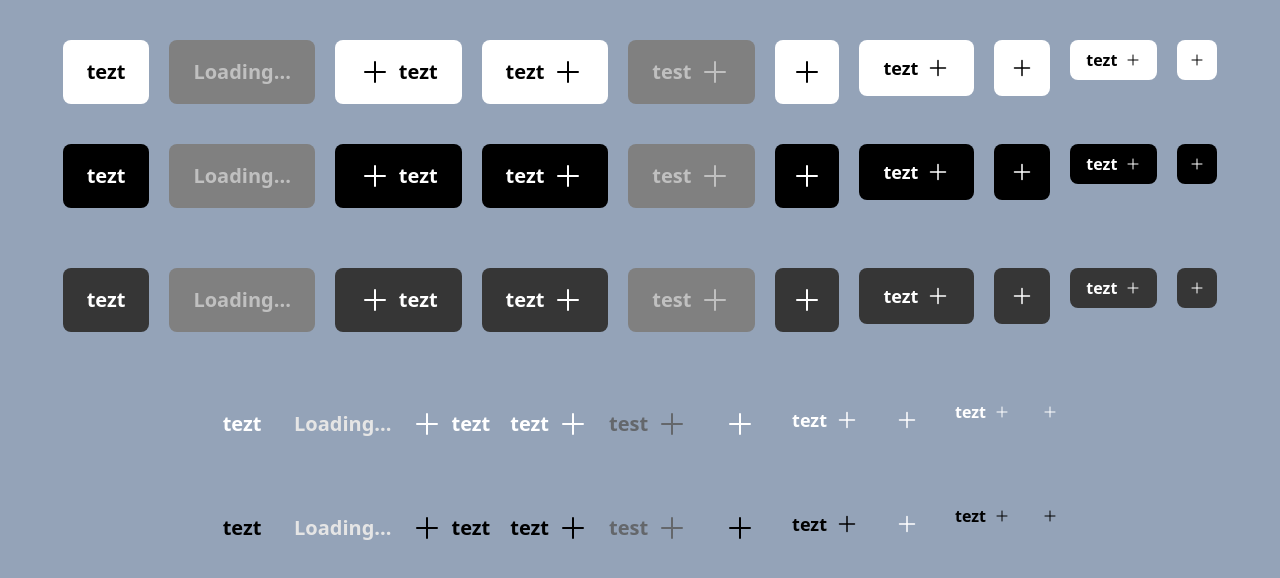
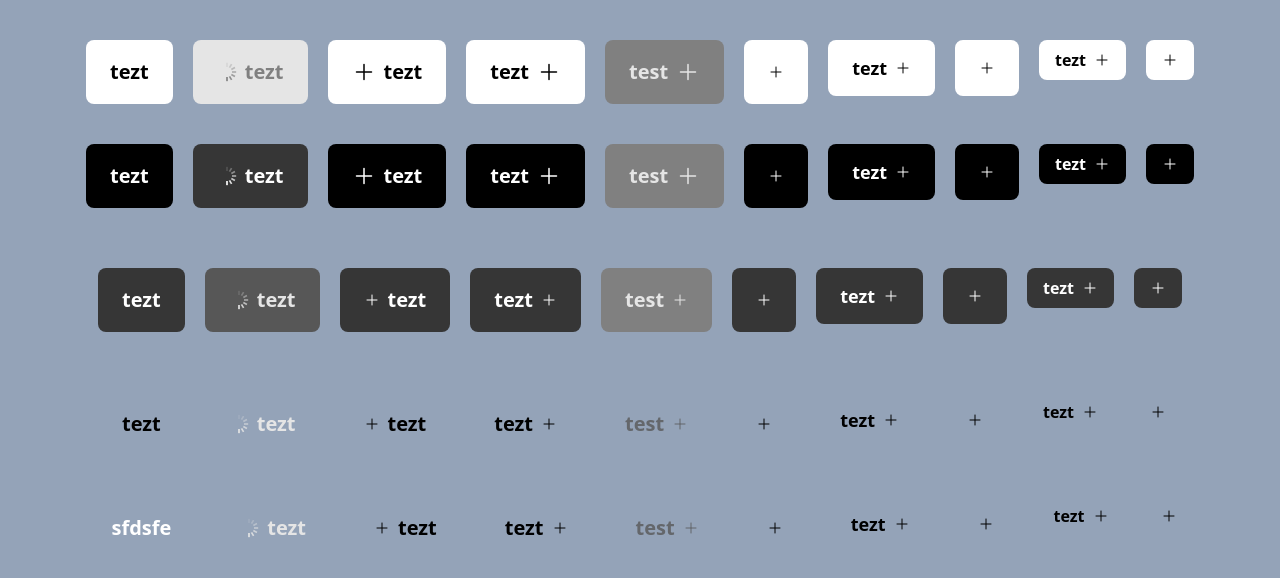
Before and after one commit to Kiet2022/ComponentLib, a Next.js app: page / in a window 1280 px wide. Shown: the top 578 px of the page. Built offline with nearby package versions, Linux system fonts and the light colour scheme.

Commit message:
Update: remove theme, optimize code

```diff
--- a/components/button.tsx
+++ b/components/button.tsx
@@ -1,16 +1,23 @@
-import { ReactNode, useState } from "react";
+import SpinnerIcon from "@/public/assets/icons/SpinnerIcon";
+import { ReactNode } from "react";
 
 interface ButtonProps {
   label?: string;
   disabled?: boolean;
   loading?: boolean;
-  variant?: "default" | "primary" | "secondary";
-  theme?: "dark" | "white";
+  variant?: "default" | "primary-white" | "primary-dark" | "secondary-dark";
   size?: "sm" | "lg" | "xl";
   onClick?: () => void;
-
   leftIcon?: ReactNode;
   rightIcon?: ReactNode;
+  className?: string;
+}
+
+enum EVARIANT {
+  DEFAULT = "default",
+  PRIMARY_WHITE = "primary-white",
+  PRIMARY_DARK = "primary-dark",
+  SECONDARY_DARK = "secondary-dark",
 }
 
 const Button: React.FC<ButtonProps> = ({
@@ -18,92 +25,51 @@ const Button: React.FC<ButtonProps> = ({
   disabled = false,
   loading,
   variant = "default",
-  theme = "white",
   size = "sm",
   onClick,
   leftIcon,
   rightIcon,
+  className,
+  ...props
 }) => {
-  enum VARIANT {
-    DEFAULT = "default",
-    PRIMARY = "primary",
-    SECONDARY = "secondary",
-  }
-
-  enum THEME {
-    DARK = "dark",
-    WHITE = "white",
-  }
-
-  enum SIZE {
-    SMALL = "sm",
-    LARGE = "lg",
-    EXTRA = "xl",
-  }
+  const buttonSize: { [key: string]: string } = {
+    sm: ` text-base font-bold py-2 px-4 min-w-10 min-h-10 `,
+    lg: ` text-lg font-bold py-3 px-6 min-w-14 min-h-14 `,
+    xl: ` text-xl font-bold py-4 px-6 min-w-16 min-h-16 `,
+  };
+  const baseButton = `w-fit h-fit flex flex-row items-center justify-center gap-2 box-border ${buttonSize[size]} ${className}`;
 
   const buttonStyle: { [key: string]: string } = {
-    [VARIANT.DEFAULT]: `w-fit h-fit !p-0  hover:text-emerald-500 disabled:text-grey-30/80 ${
+    [EVARIANT.DEFAULT]: `hover:text-mint-300 disabled:text-grey-30/80 ${
       loading && "disabled:text-grey-90"
-    }`,
-    [VARIANT.PRIMARY]: `w-fit h-fit rounded-lg hover:bg-mint-300 hover:text-black disabled:bg-grey-md disabled:text-white/50`,
-    [VARIANT.SECONDARY]: `w-fit h-fit rounded-lg bg-grey-20 hover:bg-mint-300 hover:text-black active:bg-grey-20 disabled:bg-grey-md disabled:text-white/50 ${
-      loading && "disabled:bg-grey-90 disabled:text-black/50"
-    }`,
+    }   ${baseButton}`,
+    [EVARIANT.PRIMARY_WHITE]: `hover:bg-mint-300 hover:text-black rounded-lg  bg-white text-black active:bg-white ${
+      loading
+        ? "disabled:bg-grey-90 disabled:text-grey-50"
+        : "disabled:bg-grey-50 disabled:text-grey-90"
+    }  ${baseButton}`,
+    [EVARIANT.PRIMARY_DARK]: `hover:bg-mint-300 hover:text-black rounded-lg   bg-black active:bg-grey-20 text-white active:text-white ${
+      loading
+        ? "disabled:bg-grey-20 disabled:text-white"
+        : "disabled:bg-grey-50 disabled:text-grey-90"
+    } ${baseButton}`,
+    [EVARIANT.SECONDARY_DARK]: `hover:bg-mint-300 hover:text-black rounded-lg text-white bg-grey-20   active:bg-grey-20 ${
+      loading
+        ? "disabled:bg-grey-30 disabled:text-grey-90"
+        : "disabled:bg-grey-50 disabled:text-grey-90"
+    }  ${baseButton}`,
   };
 
-  const buttonSize: { [key: string]: string } = {
-    [SIZE.SMALL]: ` text-base font-bold py-2 px-4 min-w-10 min-h-10 `,
-    [SIZE.LARGE]: ` text-lg font-bold py-3 px-6 min-w-14 min-h-14 `,
-    [SIZE.EXTRA]: ` text-xl font-bold py-4 px-6 min-w-16 min-h-16 `,
-  };
-
-  function getButtonTheme(variant: string, theme: string) {
-    if (variant === VARIANT.PRIMARY) {
-      return theme === THEME.WHITE
-        ? `bg-white text-black active:bg-white ${
-            loading && "disabled:bg-grey-90 disabled:text-black/50"
-          }`
-        : `bg-black active:bg-grey-20 text-white active:text-white ${
-          loading && "disabled:bg-grey-20"
-        }`;
-    }
-    return theme === THEME.WHITE
-      ? "text-black active:text-grey-15"
-      : "text-white active:text-white";
-  }
-
-  function getButtonStyle(variant: string, theme: string, size: string) {
-    return (
-      "flex flex-row  items-center justify-center gap-2 box-border " +
-      `${buttonStyle[variant]}  ${getButtonTheme(variant, theme)}  ${
-        buttonSize[size]
-      }`
-    );
-  }
-  const btnStyle = getButtonStyle(variant, theme, size);
-  const iconSize = size === "sm" ? "w-4" : size === "lg" ? "w-6" : "w-8";
-
-  if (!label) {
-    return (
-      <button className={btnStyle + " !p-0"} disabled={disabled} onClick={onClick}>
-        {leftIcon && <div className={iconSize}>{leftIcon}</div>}
-        {rightIcon && <div className={iconSize}>{rightIcon}</div>}
-      </button>
-    );
-  }
-
-  if (loading) {
-    return (
-      <button className={btnStyle} disabled={loading} onClick={onClick}>
-        Loading...
-      </button>
-    );
-  }
   return (
-    <button className={btnStyle} disabled={disabled} onClick={onClick}>
-      {leftIcon && <div className={iconSize}>{leftIcon}</div>}
+    <button
+      disabled={disabled || loading}
+      onClick={onClick}
+      className={buttonStyle[variant]}
+    >
+      {loading && <SpinnerIcon/>}
+      {leftIcon && <span>{leftIcon}</span>}
       {label}
-      {rightIcon && <div className={iconSize}>{rightIcon}</div>}
+      {rightIcon && <span>{rightIcon}</span>}
     </button>
   );
 };
--- a/pages/index.tsx
+++ b/pages/index.tsx
@@ -5,263 +5,161 @@ export default function ButtonLibrary() {
   return (
     <div className="bg-slate-400 h-screen flex flex-col gap-10 pt-10">
       <div className="flex flex-row gap-5 justify-center">
-        <Button label="tezt" variant="primary" theme="white" size="xl" />
-        <Button label="tezt" variant="primary" theme="white" size="xl" loading={true}/>
+        <Button label="tezt" variant="primary-white" size="xl" />
+        <Button label="tezt" variant="primary-white" size="xl" loading={true} />
         <Button
           label="tezt"
-          variant="primary"
-          theme="white"
+          variant="primary-white"
           size="xl"
-          leftIcon={<PlusHeroIcon />}
+          leftIcon={<PlusHeroIcon className={'w-6'}/>}
         />
         <Button
           label="tezt"
-          variant="primary"
-          theme="white"
+          variant="primary-white"
           size="xl"
-          rightIcon={<PlusHeroIcon />}
+          rightIcon={<PlusHeroIcon className={'w-6'}/>}
         />
         <Button
           label="test"
-          variant="primary"
-          theme="white"
+          variant="primary-white"
           size="xl"
-          rightIcon={<PlusHeroIcon />}
+          rightIcon={<PlusHeroIcon className={'w-6'}/>}
           disabled={true}
         />
-        <Button
-          variant="primary"
-          theme="white"
-          size="xl"
-          rightIcon={<PlusHeroIcon />}
-        />
+        <Button variant="primary-white" size="xl" rightIcon={<PlusHeroIcon className={'w-4'}/>} />
 
         <Button
           label="tezt"
-          variant="primary"
-          theme="white"
+          variant="primary-white"
           size="lg"
-          rightIcon={<PlusHeroIcon />}
+          rightIcon={<PlusHeroIcon className={'w-4'}/>}
         />
+        <Button variant="primary-white" size="lg" rightIcon={<PlusHeroIcon className={'w-4'}/>} />
         <Button
-          variant="primary"
-          theme="white"
-          size="lg"
-          rightIcon={<PlusHeroIcon />}
+          label="tezt"
+          variant="primary-white"
+          size="sm"
+          rightIcon={<PlusHeroIcon className={'w-4'}/>}
+        />
+        <Button variant="primary-white" size="sm" rightIcon={<PlusHeroIcon className={'w-4'}/>} />
+      </div>
+
+      <div className="flex flex-row gap-5 justify-center">
+        <Button label="tezt" variant="primary-dark" size="xl" />
+        <Button label="tezt" variant="primary-dark" size="xl" loading={true} />
+        <Button
+          label="tezt"
+          variant="primary-dark"
+          size="xl"
+          leftIcon={<PlusHeroIcon className={'w-6'}/>}
         />
         <Button
           label="tezt"
-          variant="primary"
-          theme="white"
-          size="sm"
-          rightIcon={<PlusHeroIcon />}
+          variant="primary-dark"
+          size="xl"
+          rightIcon={<PlusHeroIcon className={'w-6'} />}
         />
         <Button
-          variant="primary"
-          theme="white"
+          label="test"
+          variant="primary-dark"
+          size="xl"
+          rightIcon={<PlusHeroIcon  className={'w-6'}/>}
+          disabled={true}
+        />
+        <Button variant="primary-dark" size="xl" rightIcon={<PlusHeroIcon  className={'w-4'}/>} />
+
+        <Button
+          label="tezt"
+          variant="primary-dark"
+          size="lg"
+          rightIcon={<PlusHeroIcon className={'w-4'}/>}
+        />
+        <Button variant="primary-dark" size="lg" rightIcon={<PlusHeroIcon className={'w-4'}/>} />
+        <Button
+          label="tezt"
+          variant="primary-dark"
           size="sm"
-          rightIcon={<PlusHeroIcon />}
+          rightIcon={<PlusHeroIcon className={'w-4'}/>}
         />
+        <Button variant="primary-dark" size="sm" rightIcon={<PlusHeroIcon className={'w-4'}/>} />
+      </div>
+
+      <div className="flex flex-row gap-5 justify-center p-5">
+        <Button label="tezt" variant="secondary-dark" size="xl" />
+        <Button label="tezt" variant="secondary-dark" size="xl" loading={true} />
+        <Button
+          label="tezt"
+          variant="secondary-dark"
+          size="xl"
+          leftIcon={<PlusHeroIcon className={'w-4'}/>}
+        />
+        <Button
+          label="tezt"
+          variant="secondary-dark"
+          size="xl"
+          rightIcon={<PlusHeroIcon className={'w-4'}/>}
+        />
+        <Button
+          label="test"
+          variant="secondary-dark"
+          size="xl"
+          rightIcon={<PlusHeroIcon className={'w-4'}/>}
+          disabled={true}
+        />
+        <Button variant="secondary-dark" size="xl" rightIcon={<PlusHeroIcon className={'w-4'}/>} />
+
+        <Button
+          label="tezt"
+          variant="secondary-dark"
+          size="lg"
+          rightIcon={<PlusHeroIcon className={'w-4'}/>}
+        />
+        <Button variant="secondary-dark" size="lg" rightIcon={<PlusHeroIcon className={'w-4'}/>} />
+        <Button
+          label="tezt"
+          variant="secondary-dark"
+          size="sm"
+          rightIcon={<PlusHeroIcon className={'w-4'}/>}
+        />
+        <Button variant="secondary-dark" size="sm" rightIcon={<PlusHeroIcon className={'w-4'}/>} />
       </div>
 
       <div className="flex flex-row gap-5 justify-center">
-        <Button label="tezt" variant="primary" theme="dark" size="xl" />
-        <Button label="tezt" variant="primary" theme="dark" size="xl" loading={true} />
-        <Button
-          label="tezt"
-          variant="primary"
-          theme="dark"
-          size="xl"
-          leftIcon={<PlusHeroIcon />}
-        />
-        <Button
-          label="tezt"
-          variant="primary"
-          theme="dark"
-          size="xl"
-          rightIcon={<PlusHeroIcon />}
-        />
+        <Button label="tezt" size="xl" />
+        <Button label="tezt" size="xl" loading={true} />
+        <Button label="tezt" size="xl" leftIcon={<PlusHeroIcon  className={'w-4'}/>} />
+        <Button label="tezt" size="xl" rightIcon={<PlusHeroIcon  className={'w-4'}/>} />
         <Button
           label="test"
-          variant="primary"
-          theme="dark"
           size="xl"
-          rightIcon={<PlusHeroIcon />}
+          rightIcon={<PlusHeroIcon  className={'w-4'}/>}
           disabled={true}
         />
-        <Button
-          variant="primary"
-          theme="dark"
-          size="xl"
-          rightIcon={<PlusHeroIcon />}
-        />
+        <Button size="xl" rightIcon={<PlusHeroIcon  className={'w-4'}/>} />
 
-        <Button
-          label="tezt"
-          variant="primary"
-          theme="dark"
-          size="lg"
-          rightIcon={<PlusHeroIcon />}
-        />
-        <Button
-          variant="primary"
-          theme="dark"
-          size="lg"
-          rightIcon={<PlusHeroIcon />}
-        />
-        <Button
-          label="tezt"
-          variant="primary"
-          theme="dark"
-          size="sm"
-          rightIcon={<PlusHeroIcon />}
-        />
-        <Button
-          variant="primary"
-          theme="dark"
-          size="sm"
-          rightIcon={<PlusHeroIcon />}
-        />
-      </div>
-
-      <div className="flex flex-row gap-5 justify-center p-5">
-        <Button label="tezt" variant="secondary" theme="dark" size="xl" />
-        <Button label="tezt" variant="secondary" theme="dark" size="xl" loading={true}/>
-        <Button
-          label="tezt"
-          variant="secondary"
-          theme="dark"
-          size="xl"
-          leftIcon={<PlusHeroIcon />}
-        />
-        <Button
-          label="tezt"
-          variant="secondary"
-          theme="dark"
-          size="xl"
-          rightIcon={<PlusHeroIcon />}
-        />
-        <Button
-          label="test"
-          variant="secondary"
-          theme="dark"
-          size="xl"
-          rightIcon={<PlusHeroIcon />}
-          disabled={true}
-        />
-        <Button
-          variant="secondary"
-          theme="dark"
-          size="xl"
-          rightIcon={<PlusHeroIcon />}
-        />
-
-        <Button
-          label="tezt"
-          variant="secondary"
-          theme="dark"
-          size="lg"
-          rightIcon={<PlusHeroIcon />}
-        />
-        <Button
-          variant="secondary"
-          theme="dark"
-          size="lg"
-          rightIcon={<PlusHeroIcon />}
-        />
-        <Button
-          label="tezt"
-          variant="secondary"
-          theme="dark"
-          size="sm"
-          rightIcon={<PlusHeroIcon />}
-        />
-        <Button
-          variant="secondary"
-          theme="dark"
-          size="sm"
-          rightIcon={<PlusHeroIcon />}
-        />
+        <Button label="tezt" size="lg" rightIcon={<PlusHeroIcon  className={'w-4'}/>} />
+        <Button size="lg" rightIcon={<PlusHeroIcon  className={'w-4'}/>} />
+        <Button label="tezt" size="sm" rightIcon={<PlusHeroIcon  className={'w-4'}/>} />
+        <Button size="sm" rightIcon={<PlusHeroIcon  className={'w-4'}/>} />
       </div>
 
       <div className="flex flex-row gap-5 justify-center">
-        <Button label="tezt" theme="dark" size="xl" />
-        <Button label="tezt" theme="dark" size="xl" loading={true}/>
-        <Button
-          label="tezt"
-          theme="dark"
-          size="xl"
-          leftIcon={<PlusHeroIcon />}
-        />
-        <Button
-          label="tezt"
-          theme="dark"
-          size="xl"
-          rightIcon={<PlusHeroIcon />}
-        />
+        <Button label="sfdsfe" size="xl" className="text-white font-5xl"/>
+        <Button label="tezt" size="xl" loading={true} />
+        <Button label="tezt" size="xl" leftIcon={<PlusHeroIcon  className={'w-4'}/>} />
+        <Button label="tezt" size="xl" rightIcon={<PlusHeroIcon  className={'w-4'}/>} />
         <Button
           label="test"
-          theme="dark"
           size="xl"
-          rightIcon={<PlusHeroIcon />}
+          rightIcon={<PlusHeroIcon  className={'w-4'}/>}
           disabled={true}
         />
-        <Button theme="dark" size="xl" rightIcon={<PlusHeroIcon />} />
+        <Button size="xl" rightIcon={<PlusHeroIcon  className={'w-4'}/>} />
 
-        <Button
-          label="tezt"
-          theme="dark"
-          size="lg"
-          rightIcon={<PlusHeroIcon />}
-        />
-        <Button theme="dark" size="lg" rightIcon={<PlusHeroIcon />} />
-        <Button
-          label="tezt"
-          theme="dark"
-          size="sm"
-          rightIcon={<PlusHeroIcon />}
-        />
-        <Button theme="dark" size="sm" rightIcon={<PlusHeroIcon />} />
-      </div>
-
-      <div className="flex flex-row gap-5 justify-center">
-        <Button label="tezt" theme="white" size="xl" />
-        <Button label="tezt" theme="white" size="xl" loading={true}/>
-        <Button
-          label="tezt"
-          theme="white"
-          size="xl"
-          leftIcon={<PlusHeroIcon />}
-        />
-        <Button
-          label="tezt"
-          theme="white"
-          size="xl"
-          rightIcon={<PlusHeroIcon />}
-        />
-        <Button
-          label="test"
-          theme="white"
-          size="xl"
-          rightIcon={<PlusHeroIcon />}
-          disabled={true}
-        />
-        <Button theme="white" size="xl" rightIcon={<PlusHeroIcon />} />
-
-        <Button
-          label="tezt"
-          theme="white"
-          size="lg"
-          rightIcon={<PlusHeroIcon />}
-        />
-        <Button theme="dark" size="lg" rightIcon={<PlusHeroIcon />} />
-        <Button
-          label="tezt"
-          theme="white"
-          size="sm"
-          rightIcon={<PlusHeroIcon />}
-        />
-        <Button theme="white" size="sm" rightIcon={<PlusHeroIcon />} />
+        <Button label="tezt" size="lg" rightIcon={<PlusHeroIcon  className={'w-4'}/>} />
+        <Button size="lg" rightIcon={<PlusHeroIcon  className={'w-4'}/>} />
+        <Button label="tezt" size="sm" rightIcon={<PlusHeroIcon  className={'w-4'}/>} />
+        <Button size="sm" rightIcon={<PlusHeroIcon  className={'w-4'}/>} />
       </div>
     </div>
   );
--- /dev/null
+++ b/public/assets/icons/SpinnerIcon.tsx
@@ -0,0 +1,87 @@
+interface IIconProps {
+  className?: string;
+}
+
+export default function SpinnerIcon({ className }: IIconProps) {
+  return (
+    <svg
+      xmlns="http://www.w3.org/2000/svg"
+      width="1em"
+      height="1em"
+      viewBox="0 0 24 24"
+      className={className && className}
+    >
+      <g>
+        <rect
+          width="2"
+          height="5"
+          x="11"
+          y="1"
+          fill="currentColor"
+          opacity="0.14"
+        />
+        <rect
+          width="2"
+          height="5"
+          x="11"
+          y="1"
+          fill="currentColor"
+          opacity="0.29"
+          transform="rotate(30 12 12)"
+        />
+        <rect
+          width="2"
+          height="5"
+          x="11"
+          y="1"
+          fill="currentColor"
+          opacity="0.43"
+          transform="rotate(60 12 12)"
+        />
+        <rect
+          width="2"
+          height="5"
+          x="11"
+          y="1"
+          fill="currentColor"
+          opacity="0.57"
+          transform="rotate(90 12 12)"
+        />
+        <rect
+          width="2"
+          height="5"
+          x="11"
+          y="1"
+          fill="currentColor"
+          opacity="0.71"
+          transform="rotate(120 12 12)"
+        />
+        <rect
+          width="2"
+          height="5"
+          x="11"
+          y="1"
+          fill="currentColor"
+          opacity="0.86"
+          transform="rotate(150 12 12)"
+        />
+        <rect
+          width="2"
+          height="5"
+          x="11"
+          y="1"
+          fill="currentColor"
+          transform="rotate(180 12 12)"
+        />
+        <animateTransform
+          attributeName="transform"
+          calcMode="discrete"
+          dur="0.75s"
+          repeatCount="indefinite"
+          type="rotate"
+          values="0 12 12;30 12 12;60 12 12;90 12 12;120 12 12;150 12 12;180 12 12;210 12 12;240 12 12;270 12 12;300 12 12;330 12 12;360 12 12"
+        />
+      </g>
+    </svg>
+  );
+}
--- a/public/assets/icons/index.ts
+++ b/public/assets/icons/index.ts
@@ -1 +1,2 @@
-export * from './plusIcon'
+export * from './PlusIcon'
+export * from './SpinnerIcon'
--- a/public/assets/icons/plusIcon.tsx
+++ b/public/assets/icons/plusIcon.tsx
@@ -1,4 +1,8 @@
-export function PlusHeroIcon() {
+interface IIconProps{
+  className?: string;
+}
+
+export function PlusHeroIcon( {className} : IIconProps) {
   return (
     <svg
       xmlns="http://www.w3.org/2000/svg"
@@ -6,7 +10,7 @@ export function PlusHeroIcon() {
       viewBox="0 0 24 24"
       stroke-width="1.5"
       stroke="currentColor"
-      className="size-6"
+      className={className}
     >
       <path
         stroke-linecap="round"
--- a/tailwind.config.ts
+++ b/tailwind.config.ts
@@ -13,16 +13,17 @@ const config: Config = {
         "gradient-conic":
           "conic-gradient(from 180deg at 50% 50%, var(--tw-gradient-stops))",
       },
-      width: {
-        "156": "156px",
-      },
       colors: {
-        "grey-15": "#262626",
-        "grey-20": "#363636",
-        "grey-30": "#575757",
-        "grey-90": "#E5E5E5",
-        "grey-md": "#808080",
-        "mint-300": "#ABFFC3",
+        'grey': {
+          15: "#262626",
+          20: "#363636",
+          30: "#575757",
+          50: "#808080",
+          90: "#E5E5E5",
+        },
+        'mint': {
+          300: "#ABFFC3",
+        },
       },
     },
   },
```
